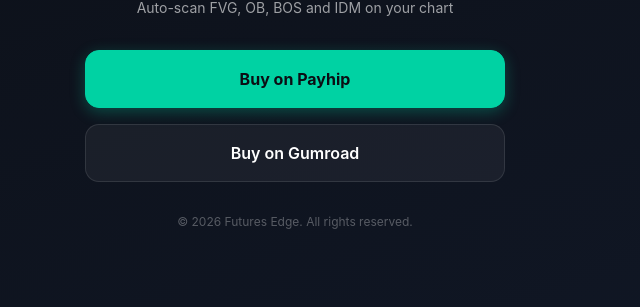
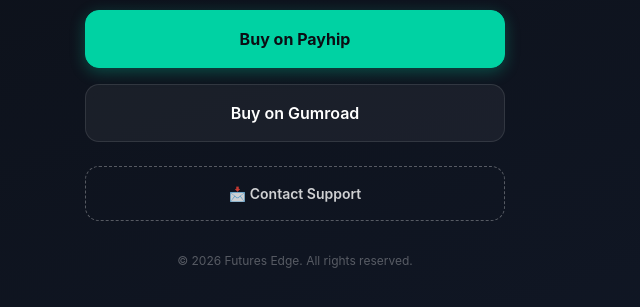
Before and after one commit to futuresedgesupport-ui/bio, a plain HTML site: page index.html in a window 1280 px wide. Shown: the part 373-680 px from the top of the page, without its empty margins (345-985 px from the left). Drawn offline with Linux system fonts and the light colour scheme.

Commit message:
Add contact support link to index.html

```diff
--- a/index.html
+++ b/index.html
@@ -89,6 +89,12 @@
        target="_blank" rel="noopener">
       Buy on Gumroad
     </a>
+<a class="link-btn"
+   style="background: transparent; border: 1px dashed rgba(255,255,255,0.3); margin-top: 24px; font-size: 14px; color: rgba(255,255,255,0.8);"
+   href="mailto:futuresedge.support@gmail.com?subject=Inquiry%20about%20Futures%20Edge">
+  📩 Contact Support
+</a>
+
 
     <div class="footer">© 2026 Futures Edge. All rights reserved.</div>
   </div>
```
